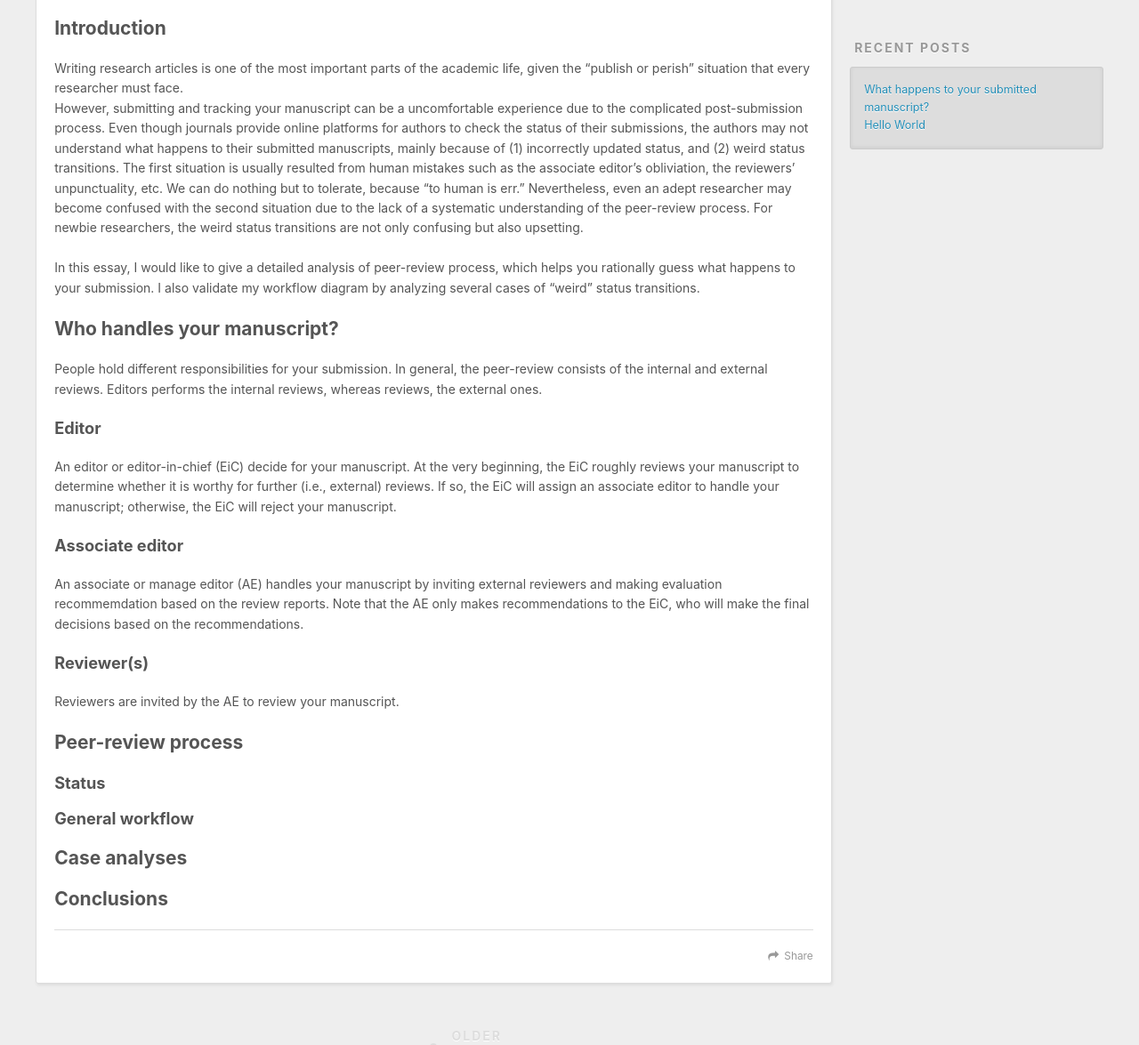
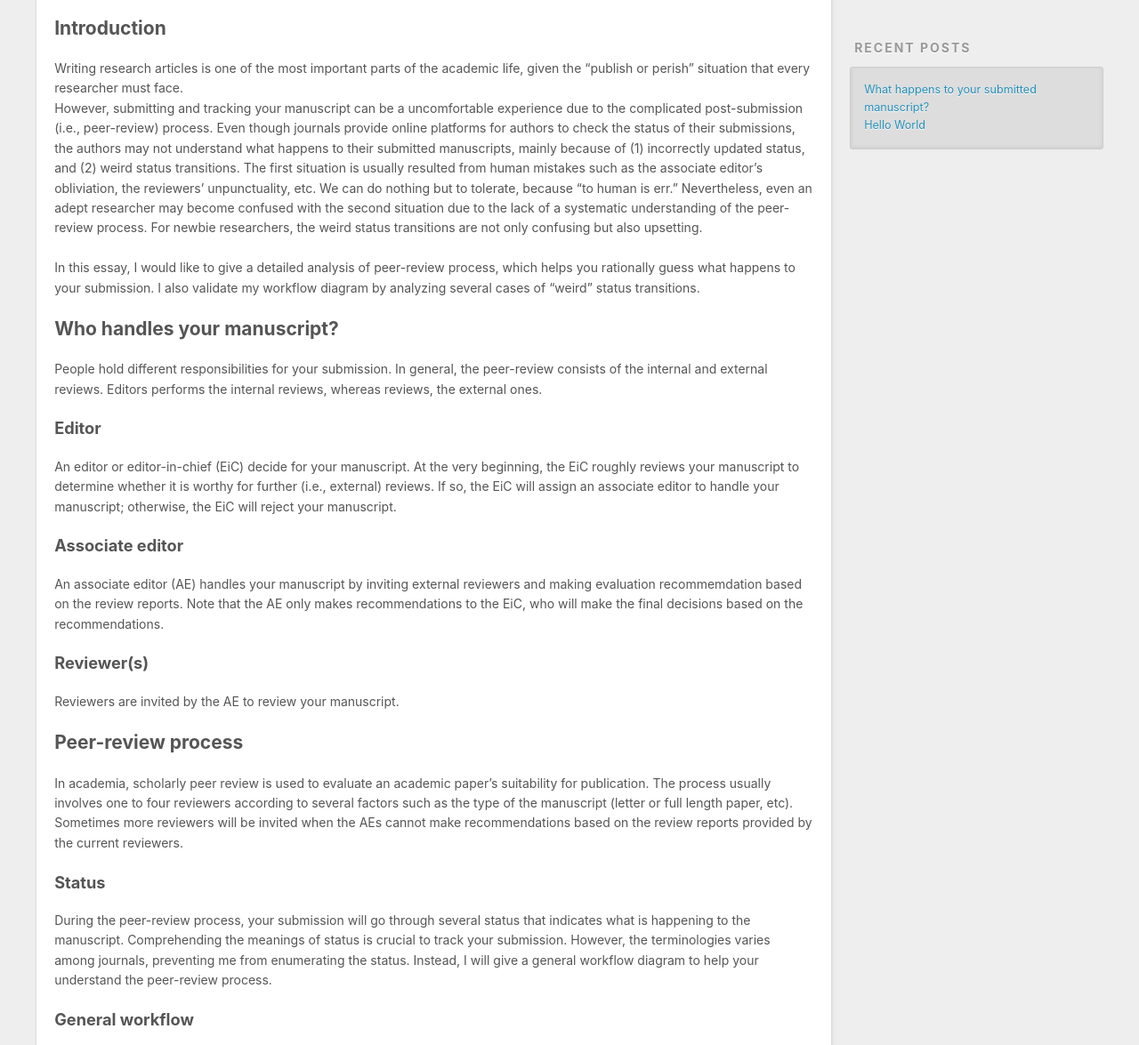
Before and after one commit to mlvssc/mlvssc.github.io, a plain HTML site: page 2020/07/07/What-happens-to-your-submitted-manuscript/index.html in a window 1280 px wide. Shown: the part 434-1609 px from the top of the page at 89% size. Drawn offline with nearby package versions, Linux system fonts and the light colour scheme.

Commit message:
Site updated: 2020-07-07 21:00:54

```diff
--- a/2020/07/07/What-happens-to-your-submitted-manuscript/index.html
+++ b/2020/07/07/What-happens-to-your-submitted-manuscript/index.html
@@ -14,10 +14,12 @@
 <meta property="og:site_name" content="Jensen the Naive Researcher">
 <meta property="og:description" content="IntroductionWriting research articles is one of the most important parts of the academic life, given the “publish or perish” situation that every researcher must face.However, submitting and tracking">
 <meta property="og:locale" content="en_US">
+<meta property="og:image" content="http://mlvssc.github.io/2020/07/07/What-happens-to-your-submitted-manuscript/prw.jpg">
 <meta property="article:published_time" content="2020-07-07T10:11:47.000Z">
-<meta property="article:modified_time" content="2020-07-07T11:20:19.256Z">
+<meta property="article:modified_time" content="2020-07-07T12:00:39.271Z">
 <meta property="article:author" content="Jensen">
 <meta name="twitter:card" content="summary">
+<meta name="twitter:image" content="http://mlvssc.github.io/2020/07/07/What-happens-to-your-submitted-manuscript/prw.jpg">
 
     <link rel="alternate" href="/atom.xml" title="Jensen the Naive Researcher" type="application/atom+xml">
 
@@ -88,13 +90,16 @@
 
     <div class="article-entry" itemprop="articleBody">
 
-        <h2 id="Introduction"><a href="#Introduction" class="headerlink" title="Introduction"></a>Introduction</h2><p>Writing research articles is one of the most important parts of the academic life, given the “publish or perish” situation that every researcher must face.<br>However, submitting and tracking your manuscript can be a uncomfortable experience due to the complicated post-submission process. Even though journals provide online platforms for authors to check the status of their submissions, the authors may not understand what happens to their submitted manuscripts, mainly because of (1) incorrectly updated status, and (2) weird status transitions. The first situation is usually resulted from human mistakes such as the associate editor’s obliviation, the reviewers’ unpunctuality, etc. We can do nothing but to tolerate, because “to human is err.” Nevertheless, even an adept researcher may become confused with the second situation due to the lack of a systematic understanding of the peer-review process. For newbie researchers, the weird status transitions are not only confusing but also upsetting. </p>
+        <h2 id="Introduction"><a href="#Introduction" class="headerlink" title="Introduction"></a>Introduction</h2><p>Writing research articles is one of the most important parts of the academic life, given the “publish or perish” situation that every researcher must face.<br>However, submitting and tracking your manuscript can be a uncomfortable experience due to the complicated post-submission (i.e., peer-review) process. Even though journals provide online platforms for authors to check the status of their submissions, the authors may not understand what happens to their submitted manuscripts, mainly because of (1) incorrectly updated status, and (2) weird status transitions. The first situation is usually resulted from human mistakes such as the associate editor’s obliviation, the reviewers’ unpunctuality, etc. We can do nothing but to tolerate, because “to human is err.” Nevertheless, even an adept researcher may become confused with the second situation due to the lack of a systematic understanding of the peer-review process. For newbie researchers, the weird status transitions are not only confusing but also upsetting. </p>
 <p>In this essay, I would like to give a detailed analysis of peer-review process, which helps you rationally guess what happens to your submission. I also validate my workflow diagram by analyzing several cases of “weird” status transitions.</p>
 <h2 id="Who-handles-your-manuscript"><a href="#Who-handles-your-manuscript" class="headerlink" title="Who handles your manuscript?"></a>Who handles your manuscript?</h2><p>People hold different responsibilities for your submission. In general, the peer-review consists of the internal and external reviews. Editors performs the internal reviews, whereas reviews, the external ones. </p>
 <h3 id="Editor"><a href="#Editor" class="headerlink" title="Editor"></a>Editor</h3><p>An editor or editor-in-chief (EiC) decide for your manuscript. At the very beginning, the EiC roughly reviews your manuscript to determine whether it is worthy for further (i.e., external) reviews. If so, the EiC will assign an associate editor to handle your manuscript; otherwise, the EiC will reject your manuscript. </p>
-<h3 id="Associate-editor"><a href="#Associate-editor" class="headerlink" title="Associate editor"></a>Associate editor</h3><p>An associate or manage editor (AE) handles your manuscript by inviting external reviewers and making evaluation recommemdation based on the review reports. Note that the AE only makes recommendations to the EiC, who will make the final decisions based on the recommendations.</p>
+<h3 id="Associate-editor"><a href="#Associate-editor" class="headerlink" title="Associate editor"></a>Associate editor</h3><p>An associate editor (AE) handles your manuscript by inviting external reviewers and making evaluation recommemdation based on the review reports. Note that the AE only makes recommendations to the EiC, who will make the final decisions based on the recommendations.</p>
 <h3 id="Reviewer-s"><a href="#Reviewer-s" class="headerlink" title="Reviewer(s)"></a>Reviewer(s)</h3><p>Reviewers are invited by the AE to review your manuscript. </p>
-<h2 id="Peer-review-process"><a href="#Peer-review-process" class="headerlink" title="Peer-review process"></a>Peer-review process</h2><h3 id="Status"><a href="#Status" class="headerlink" title="Status"></a>Status</h3><h3 id="General-workflow"><a href="#General-workflow" class="headerlink" title="General workflow"></a>General workflow</h3><h2 id="Case-analyses"><a href="#Case-analyses" class="headerlink" title="Case analyses"></a>Case analyses</h2><h2 id="Conclusions"><a href="#Conclusions" class="headerlink" title="Conclusions"></a>Conclusions</h2>
+<h2 id="Peer-review-process"><a href="#Peer-review-process" class="headerlink" title="Peer-review process"></a>Peer-review process</h2><p>In academia, scholarly peer review is used to evaluate an academic paper’s suitability for publication. The process usually involves one to four reviewers according to several factors such as the type of the manuscript (letter or full length paper, etc). Sometimes more reviewers will be invited when the AEs cannot make recommendations based on the review reports provided by the current reviewers.</p>
+<h3 id="Status"><a href="#Status" class="headerlink" title="Status"></a>Status</h3><p>During the peer-review process, your submission will go through several status that indicates what is happening to the manuscript. Comprehending the meanings of status is crucial to track your submission. However, the terminologies varies among journals, preventing me from enumerating the status. Instead, I will give a general workflow diagram to help your understand the peer-review process.  </p>
+<h3 id="General-workflow"><a href="#General-workflow" class="headerlink" title="General workflow"></a>General workflow</h3><p><img src="/2020/07/07/What-happens-to-your-submitted-manuscript/prw.jpg" alt></p>
+<h2 id="Case-analyses"><a href="#Case-analyses" class="headerlink" title="Case analyses"></a>Case analyses</h2><h2 id="Conclusions"><a href="#Conclusions" class="headerlink" title="Conclusions"></a>Conclusions</h2>
 
     </div>
     <footer class="article-footer">
```
Also changed, not shown: index.html (+6 -3 lines), 2020/07/07/What-happens-to-your-submitted-manuscript/prw.jpg (added).
